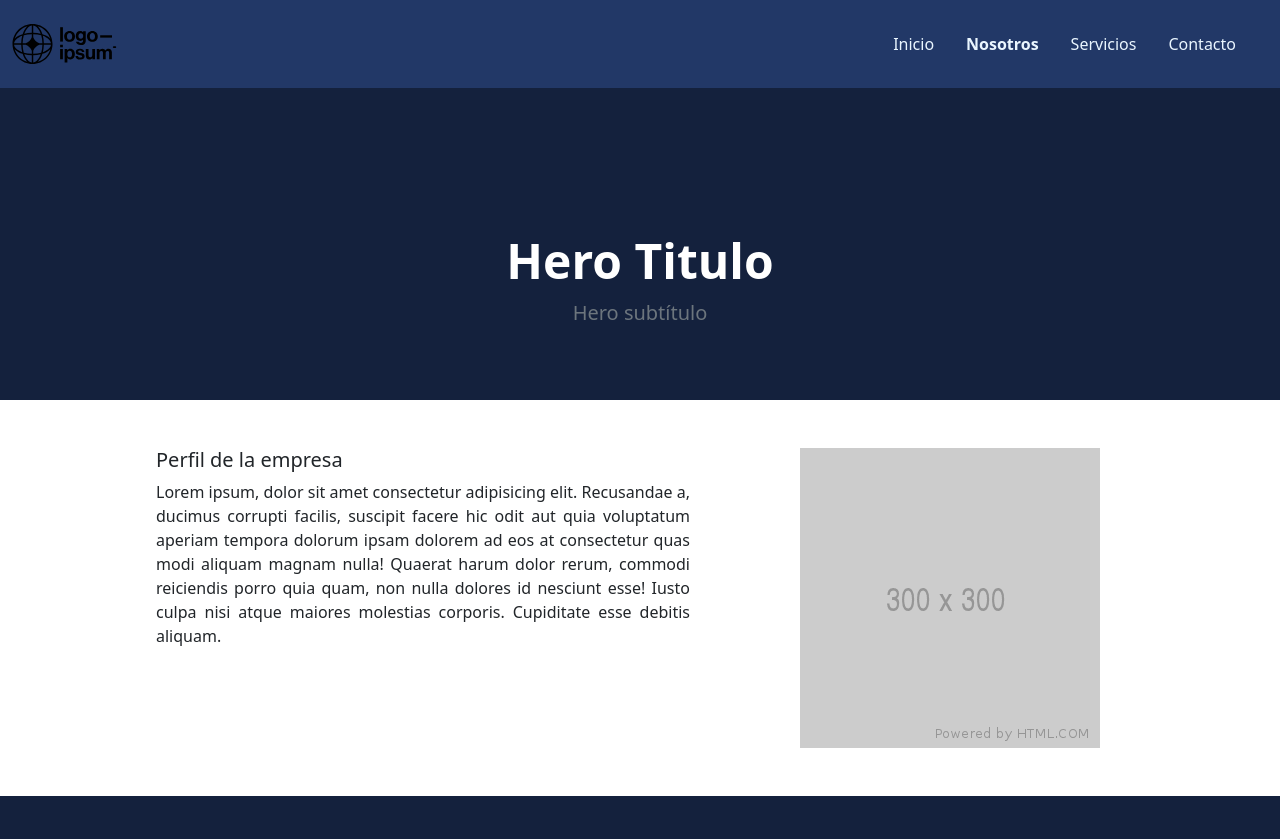
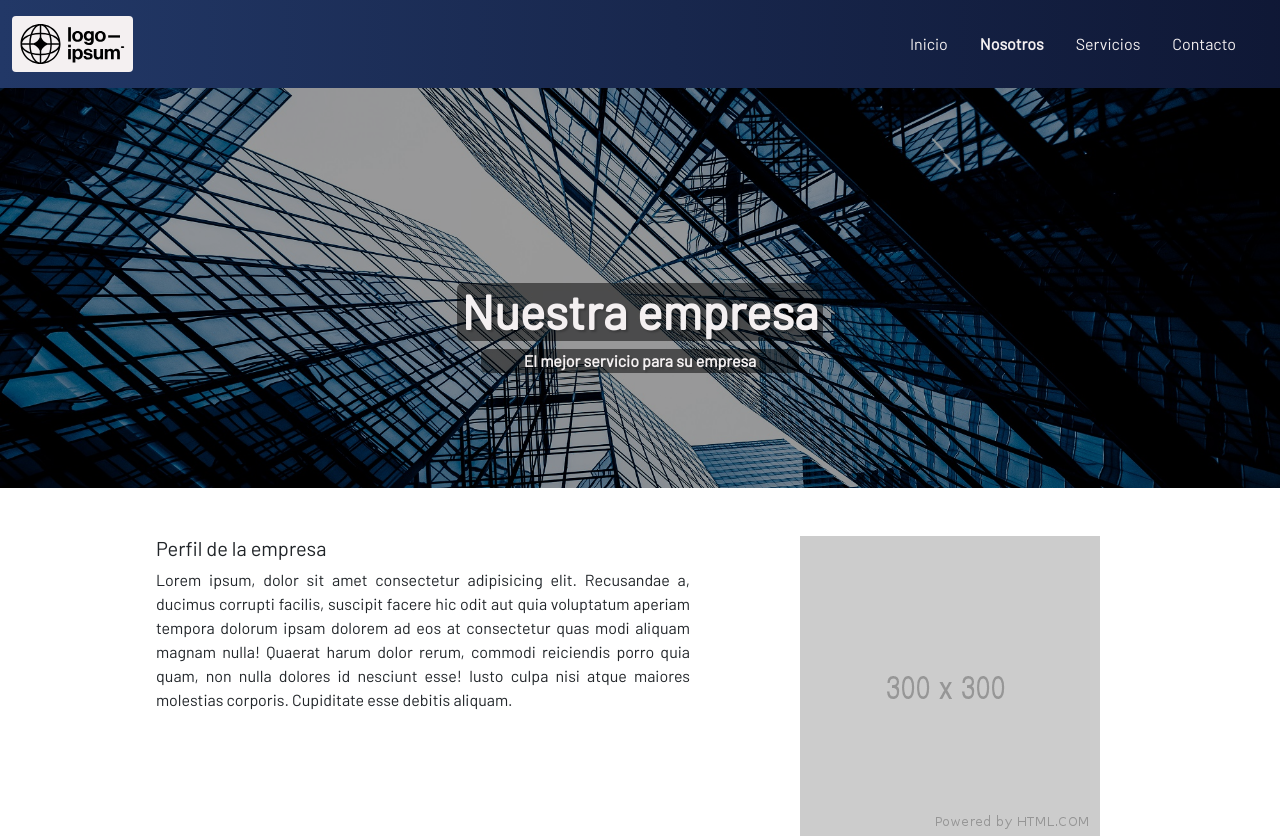
Before and after one commit to Madsiggi/PreEntrega2-RodriguezSilva, a website: page pages/nosotros.html in a window 1280 px wide. Shown: the top 839 px of the page. Drawn offline with nearby package versions, Linux system fonts and the light colour scheme.

Commit message:
Fix header index y nosotros

```diff
--- a/pages/nosotros.html
+++ b/pages/nosotros.html
@@ -4,51 +4,50 @@
     <meta charset="UTF-8" />
     <meta http-equiv="X-UA-Compatible" content="IE=edge" />
     <meta name="viewport" content="width=device-width, initial-scale=1.0" />
+    <meta
+      name="description"
+      content="OSL Consultores ltda. Empresa líder en asesorías SAP Retail, outsourcing de recursos, proyectos, soporte SAP, más de 20 años de experiencia en consultorías SAP en Latinoamérica."
+    />
+    <meta
+      name="keywords"
+      content="SAP,CHILE,RETAIL,ASESORIAS,CONSULTORIAS,IT,ERP,EMPRESAS"
+    />
     <title>OSL Consultores - Nosotros</title>
-    <!-- Bootstrap -->
+    <!-- Sass -->
+    <link rel="stylesheet" href="../sass/main.css" />
+    <!-- FONTAWESOME -->
     <link
-      href="https://cdn.jsdelivr.net/npm/bootstrap@5.2.2/dist/css/bootstrap.min.css"
+      href="../node_modules/@fortawesome/fontawesome-free/css/all.css"
       rel="stylesheet"
-      integrity="sha384-Zenh87qX5JnK2Jl0vWa8Ck2rdkQ2Bzep5IDxbcnCeuOxjzrPF/et3URy9Bv1WTRi"
-      crossorigin="anonymous"
     />
-    <link rel="stylesheet" href="../css/styles_bs.css" />
-    <!-- Original
-    <link rel="stylesheet" href="../css/reset.css" />
-    <link rel="stylesheet" href="../css/style.css" />
-    <link rel="preconnect" href="https://fonts.googleapis.com" />
-    <link rel="preconnect" href="https://fonts.gstatic.com" crossorigin />
-    <link
-      href="https://fonts.googleapis.com/css2?family=Merriweather:ital,wght@0,300;0,400;0,700;0,900;1,300;1,400;1,700;1,900&family=Raleway:ital,wght@0,100;0,200;0,300;0,400;0,500;0,600;0,700;0,800;0,900;1,100;1,200;1,300;1,400;1,500;1,600;1,700;1,800;1,900&display=swap"
-      rel="stylesheet"
-    /> -->
+    <!-- favicon -->
     <link
       rel="apple-touch-icon"
       sizes="180x180"
-      href="../assets/images/apple-touch-icon.png"
+      href="./assets/images/apple-touch-icon.png"
     />
     <link
       rel="icon"
       type="image/png"
       sizes="32x32"
-      href="../assets/images/favicon-32x32.png"
+      href="./assets/images/favicon-32x32.png"
     />
     <link
       rel="icon"
       type="image/png"
       sizes="16x16"
-      href="../assets/images/favicon-16x16.png"
+      href="./assets/images/favicon-16x16.png"
     />
   </head>
   <body>
     <header>
-      <nav class="navbar navbar-expand-lg color-base">
+      <nav class="navbar navbar-expand-lg color-base bg-accent">
         <div class="container-fluid">
-          <a class="navbar-brand" href="#"
+          <a class="navbar-brand bg-light rounded-1 p-2" href="#"
             ><img src="../assets/images/logoipsum-287.svg" alt="logo"
           /></a>
           <button
-            class="navbar-toggler"
+            class="navbar-toggler border-accent"
             type="button"
             data-bs-toggle="collapse"
             data-bs-target="#navbarNavAltMarkup"
@@ -59,26 +58,26 @@
             <span class="navbar-dark navbar-toggler-icon"></span>
           </button>
           <div
-            class="collapse navbar-collapse show justify-content-lg-end"
+            class="collapse navbar-collapse justify-content-lg-end"
             id="navbarNavAltMarkup"
           >
             <div class="navbar-nav d-flex align-items-center m-3">
-              <a class="nav-link fw-light px-3 color-text" href="../index.html"
+              <a
+                class="nav-link px-3 fw-light text-light"
+                aria-current="page"
+                href="../index.html"
                 >Inicio</a
               >
-              <a
-                class="nav-link fw-bold active px-3 fw-light color-text"
-                aria-current="page"
-                href="#"
+              <a class="nav-link fw-bold active px-3 text-light" href="#"
                 >Nosotros</a
               >
               <a
-                class="nav-link px-3 fw-light color-text"
+                class="nav-link px-3 fw-light text-light"
                 href="./servicios.html"
                 >Servicios</a
               >
               <a
-                class="nav-link px-3 fw-light color-text"
+                class="nav-link px-3 fw-light text-light"
                 href="./contacto.html"
                 >Contacto</a
               >
@@ -86,36 +85,28 @@
           </div>
         </div>
       </nav>
-      <!-- Original
-        <img
-        class="header__logo"
-        src="../assets/images/logoipsum-287.svg"
-        alt="logo"
-      />
-      <nav>
-        <ul class="header__navBar">
-          <li class="header__navBtn"><a href="../index.html">Inicio</a></li>
-          <li class="header__navBtn"><a href="#">Nosotros</a></li>
-          <li class="header__navBtn">
-            <a href="./servicios.html">Servicios</a>
-          </li>
-          <li class="header__navBtn"><a href="./contacto.html">Contacto</a></li>
-        </ul>
-      </nav> -->
-      <!-- v.1 -->
-      <div class="text-secondary px-4 py-5 text-center color-dark">
-        <div class="mt-5 pt-5">
-          <h1 class="display-5 fw-bold text-white">Hero Titulo</h1>
-          <div class="col-lg-6 mx-auto">
-            <p class="fs-5 mb-4">Hero subtítulo</p>
+      <!-- Hero Section -->
+      <div
+        class="masthead"
+        style="background-image: url('../assets/images/bgoffice.jpg')"
+      >
+        <div
+          class="text-light px-4 py-5 text-center color-overlay d-flex justify-content-center align-items-center"
+        >
+          <div class="mt-5 pt-5">
+            <h1
+              class="display-5 fw-bolder bg-black bg-opacity-50 px-1 rounded-2"
+            >
+              Nuestra empresa
+            </h1>
+            <p
+              class="fs-6 fw-bolder bg-black bg-opacity-50 px-1 rounded-2 mx-4"
+            >
+              El mejor servicio para su empresa
+            </p>
           </div>
         </div>
       </div>
-      <!-- Original
-        <section class="hero">
-        <h1 class="hero__title">Hero Title</h1>
-        <h2 class="hero__subtitle">Hero subtitle</h2>
-      </section> -->
     </header>
     <main>
       <div class="container px-4 py-5">
```
Also changed, not shown: index.html (+10 -4 lines), assets/images/bgoffice.jpg (added).
